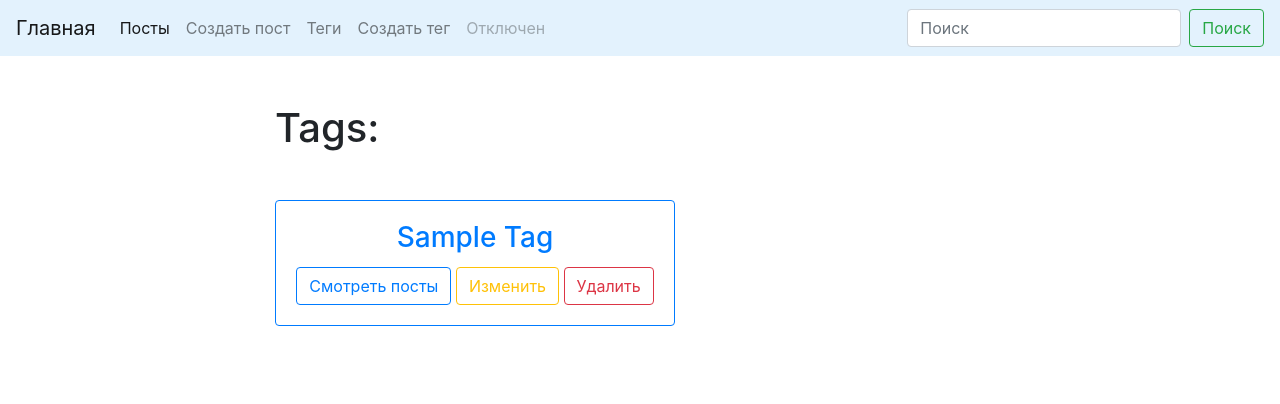
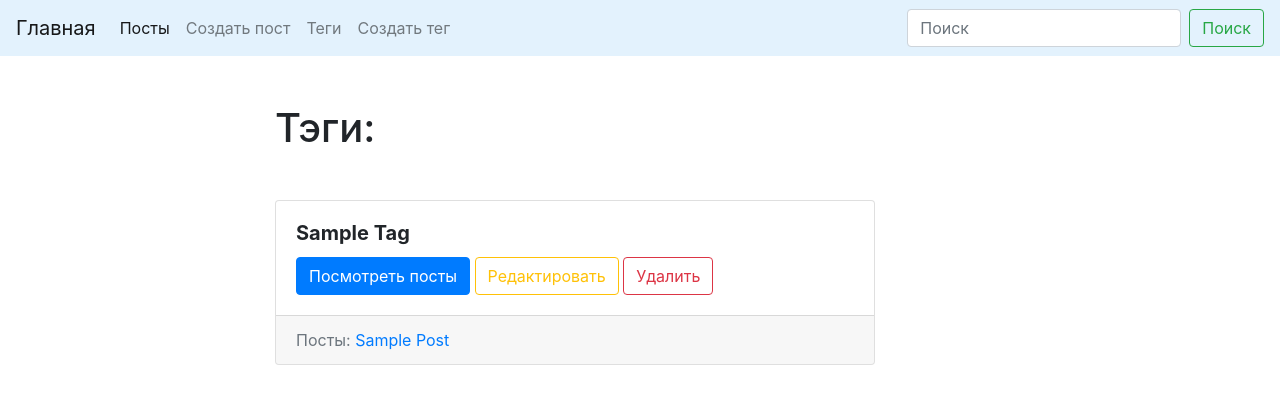
Before and after one commit to formallize/project_molch, a Django app: page /tags/ in a window 1280 px wide. Shown: the top 404 px of the page. Run offline with Django 3.2, Linux system fonts and the light colour scheme; tables that the repository leaves empty hold one stand-in row (values such as "Sample post").

Commit message:
list of tags updated, added tag_cart

```diff
--- a/blogengine/blog/templates/blog/tag_list.html
+++ b/blogengine/blog/templates/blog/tag_list.html
@@ -1,20 +1,12 @@
 {% extends 'blog/base_blog.html' %}
 
 {% block title %}
-    Tags list - {{ block.super }}
+    Список тэгов - {{ block.super }}
 {% endblock %}
 
 {% block content %}
-    <h1 class="mb-5">Tags:</h1>
+    <h1 class="mb-5">Тэги:</h1>
     {% for tag in tags %}
-        <div class="card border-primary mb-3" style="max-width: 400px;">
-            <div class="card-body text-primary" style="text-align: center;">
-              <h3 class="card-title">{{ tag.title|title }}</h3>
-              <a href="{{ tag.get_absolute_url }}" class="btn btn-outline-primary">Смотреть посты</a>
-              <a href="{{ tag.get_update_url }}" class="btn btn-outline-warning">Изменить</a>
-              <a href="{{ tag.get_delete_url }}" class="btn btn-outline-danger">Удалить</a>
-            </div>
-        </div>
-
+        {% include 'includes/tag_card.html' %}
     {% endfor %}
 {% endblock %}
--- a/blogengine/blog/templates/includes/card.html
+++ b/blogengine/blog/templates/includes/card.html
@@ -3,7 +3,7 @@
     {{ post.date_pub }}
     </div>
     <div class="card-body">
-    <h5 class="card-title">{{ post.title }}</h5>
+    <h5 class="card-title"><b>{{ post.title|title }}</b></h5>
     <p class="card-text">{{ post.body }}</p>
     <a href="{{ post.get_absolute_url }}" class="btn btn-primary">Перейти к посту</a>
     <a href="{{ post.get_update_url }}" class="btn btn-outline-warning">Редактировать</a>
--- a/blogengine/blog/templates/includes/nav.html
+++ b/blogengine/blog/templates/includes/nav.html
@@ -18,9 +18,6 @@
         <li class="nav-item">
           <a class="nav-link" href="{% url 'tag_create' %}">Создать тег</a>
         </li>
-        <li class="nav-item">
-          <a class="nav-link disabled" href="#">Отключен</a>
-        </li>
       </ul>
       <form class="form-inline my-2 my-lg-0">
         <input class="form-control mr-sm-2" type="search" placeholder="Поиск" aria-label="Поиск">
--- /dev/null
+++ b/blogengine/blog/templates/includes/tag_card.html
@@ -0,0 +1,15 @@
+<div class="card mt-4" style="width: 600px;">
+
+    <div class="card-body">
+    <h5 class="card-title"><b>{{ tag.title|title }}</b></h5>
+    <a href="{{ tag.get_absolute_url }}" class="btn btn-primary">Посмотреть посты</a>
+    <a href="{{ tag.get_update_url }}" class="btn btn-outline-warning">Редактировать</a>
+    <a href="{{ tag.get_delete_url }}" class="btn btn-outline-danger">Удалить</a>
+    </div>
+    <div class="card-footer text-muted">
+        Посты:
+        {% for post in tag.posts.all %}
+            <a href="{{ post.get_absolute_url }}">{{ post.title|title }}</a>
+        {% endfor %}
+    </div>
+</div>
--- a/blogengine/blog/utils.py
+++ b/blogengine/blog/utils.py
@@ -44,11 +44,7 @@ class ObjectCreateMixin:
 
         if bound_form.is_valid():
             bound_form.save()
-            if self.form == PostForm:
-                return redirect('post_list')
-            else:
-                return redirect('tag_list')
-
+            return redirect(self.model.__name__.lower()+'_list')
         return render(request, self.template, context={'form': bound_form})
 
 class ObjectUpdateMixin:
@@ -67,7 +63,7 @@ class ObjectUpdateMixin:
 
         if bound_form.is_valid():
             new_tag = bound_form.save()
-            return redirect(new_tag)
+            return redirect(reverse(self.model.__name__.lower()+'_list'))
         return render(request, self.template, context={'form':bound_form, self.model.__name__.lower():obj})
 
 class ObjectDeleteMixin:
@@ -80,7 +76,4 @@ class ObjectDeleteMixin:
     def post(self, request, slug):
         obj = self.model.objects.get(slug__iexact=slug)
         obj.delete()
-        if self.model == Post:
-            return redirect(reverse('post_list'))
-        else:
-            return redirect(reverse('tag_list'))
+        return redirect(reverse(self.model.__name__.lower()+'_list'))
--- a/blogengine/blog/views.py
+++ b/blogengine/blog/views.py
@@ -9,13 +9,26 @@ class PostList(ObjectListMixin, View):
     model = Post
     template = 'blog/index.html'
 
+class PostDetail(ObjectDetailMixin, View):
+    model = Post
+    template = 'blog/post_detail.html'
+
+class PostCreate(ObjectCreateMixin, View):
+    form = PostForm
+    template = 'blog/post_create.html'
+
+class PostUpdate(ObjectUpdateMixin, View):
+    model = Post
+    model_form = PostForm
+    template = 'blog/post_update.html'
+
+class PostDelete(ObjectDeleteMixin, View):
+    model = Post
+    template = 'blog/post_delete.html'
+
 class TagList(ObjectListMixin, View):
     model = Tag
     template = 'blog/tag_list.html'
-
-class PostDetail(ObjectDetailMixin, View):
-    model = Post
-    template = 'blog/post_detail.html'
 
 class TagDetail(ObjectDetailMixin, View):
     model = Tag
@@ -25,24 +38,11 @@ class TagCreate(ObjectCreateMixin, View):
     form = TagForm
     template = 'blog/tag_create.html'
 
-class PostCreate(ObjectCreateMixin, View):
-    form = PostForm
-    template = 'blog/post_create.html'
-
 class TagUpdate(ObjectUpdateMixin, View):
     model = Tag
     model_form = TagForm
     template = 'blog/tag_update.html'
 
-class PostUpdate(ObjectUpdateMixin, View):
-    model = Post
-    model_form = PostForm
-    template = 'blog/post_update.html'
-
 class TagDelete(ObjectDeleteMixin, View):
     model = Tag
     template = 'blog/tag_delete.html'
-
-class PostDelete(ObjectDeleteMixin, View):
-    model = Post
-    template = 'blog/post_delete.html'
```
